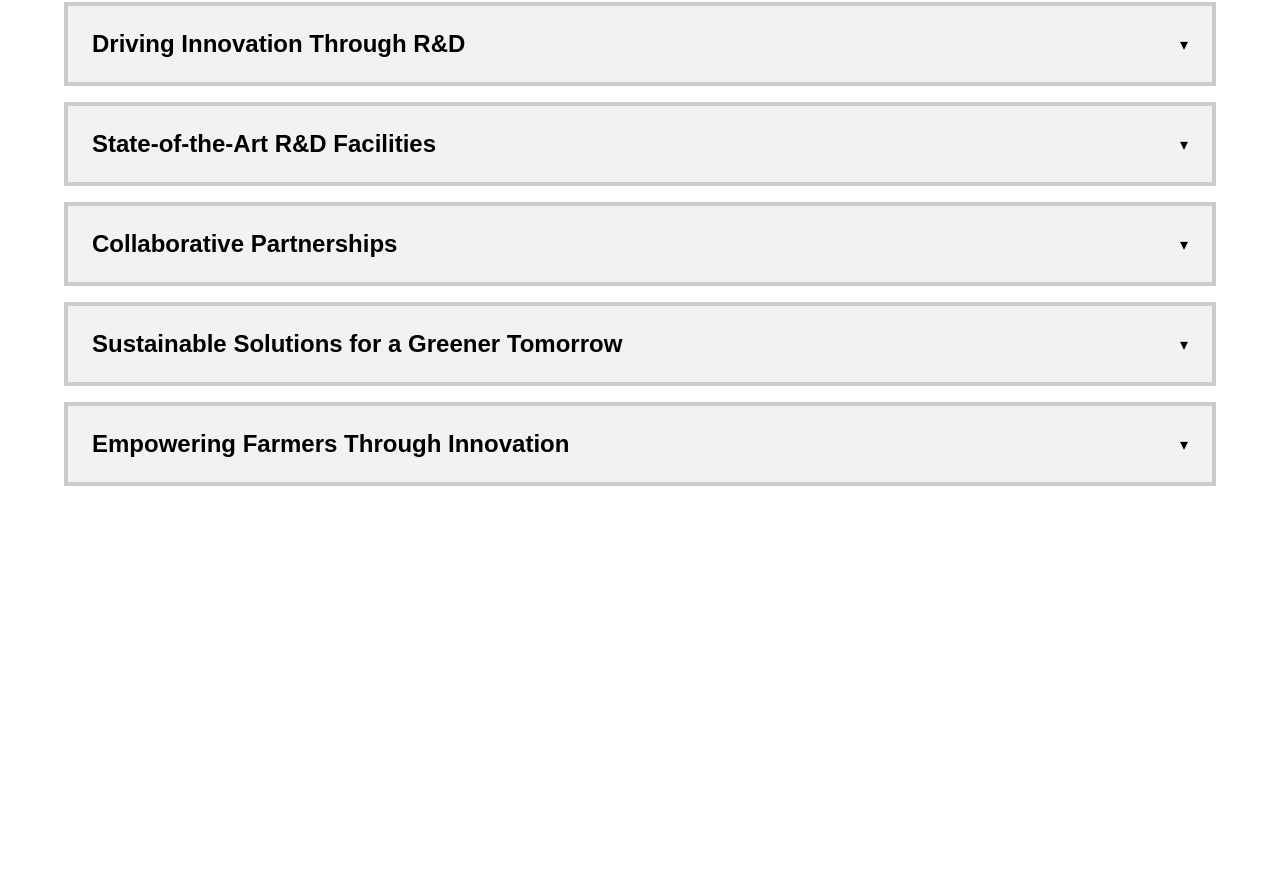
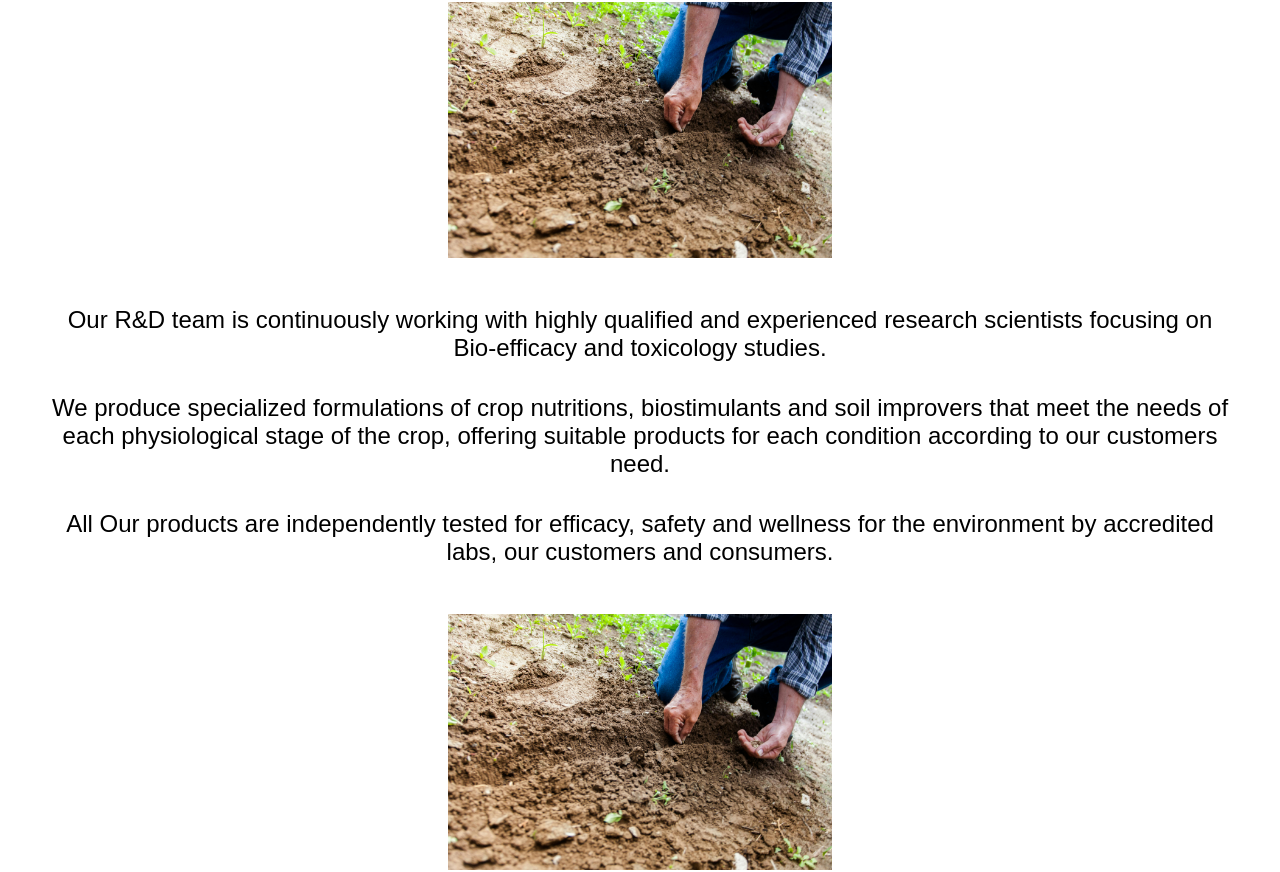
Before and after one commit to indo-organic/indo_organic_web, a React (Vite) app: page /researchDev in a window 1280 px wide. Shown: the part 655-1527 px from the top of the page. Built offline with nearby package versions, Linux system fonts and the light colour scheme.

Commit message:
research

```diff
--- a/src/components/Accordion.jsx
+++ /dev/null
@@ -1,22 +0,0 @@
-import React, { useState } from 'react';
-import '../styles/Accordion.scss'
-
-const Accordion = ({ title, content }) => {
-  const [isActive, setIsActive] = useState(false);
-
-  const toggleAccordion = () => {
-    setIsActive(!isActive);
-  };
-
-  return (
-    <div className={`accordion ${isActive ? 'active' : ''}`} onClick={toggleAccordion}>
-      <div className="accordion-header">
-        <h2>{title}</h2>
-        <div className={`arrow ${isActive ? 'active' : ''}`}>&#9662;</div>
-      </div>
-      <div className="accordion-content">{isActive && content}</div>
-    </div>
-  );
-};
-
-export default Accordion;
--- a/src/components/MainPage.jsx
+++ b/src/components/MainPage.jsx
@@ -2,13 +2,15 @@ import SocialMedia from "./SocialMedia"
 import Product from './Products'
 import OurStory from "./OurStory"
 import IntroVid from "./IntroVid"
+import NewUpdate from "./NewUpdate"
 
 const MainPage = () => {
   return (
     <>
-    {/* <OurStory/> */}
+    <OurStory/>
     <Product/>
     <IntroVid/>
+    <NewUpdate/>
     <SocialMedia/>
 
 
--- /dev/null
+++ b/src/components/NewUpdate.jsx
@@ -0,0 +1,16 @@
+import '../styles/NewUpdate.scss'
+const NewUpdate = () => {
+  return (
+    <>
+     <div className="text-container">
+      <div className="text-slide">
+        <span>Latest news  and updates</span>
+      </div>
+    </div>
+
+
+    </>
+  )
+}
+
+export default NewUpdate
--- a/src/pages/ResearchDev.jsx
+++ b/src/pages/ResearchDev.jsx
@@ -1,6 +1,7 @@
 import '../styles/ResearchDev.scss'
 import research_img from '../assets/research_t_img.png'
-import Accordion from '../components/Accordion'
+import research_img_box from '../assets/slide2.jpg'
+
 const ResearchDev = () => {
   return (
     <>
@@ -14,18 +15,24 @@ const ResearchDev = () => {
 
 
 
-        <div className="reserach_box">
-          <Accordion title="Driving Innovation Through R&D" content="Our dedicated team of scientists, researchers, and agronomists works tirelessly to explore novel technologies, develop advanced formulations, and conduct rigorous field trials to address the evolving challenges faced by farmers worldwide. By leveraging the latest advancements in agricultural science, biotechnology, and chemistry, we endeavor to revolutionize crop protection, soil health, and plant nutrition, thus contributing to the global food security agenda." />
-          <Accordion title="State-of-the-Art R&D Facilities" content="At Indo Organics, we boast state-of-the-art R&D facilities equipped with cutting-edge laboratories, modern equipment, and specialized testing infrastructure. These facilities serve as incubators for innovation, fostering collaboration, experimentation, and discovery across various agricultural disciplines. Our commitment to excellence is reflected in our continuous investment in R&D infrastructure, ensuring that we remain at the forefront of agricultural innovation.
+        <div className="research_box_content">
+          <img src={research_img_box} alt="" />
+          <div className="research_text_content">
+            <p>Our R&D team is continuously working with highly
+              qualified and experienced research scientists focusing on
+              Bio-efficacy and toxicology studies.</p>
+            <p>We produce specialized formulations of crop nutritions,
+              biostimulants and soil improvers that meet the needs of
+              each physiological stage of the crop, offering suitable
+              products for each condition according to our customers
+              need. </p>
 
-" />
-          <Accordion title="Collaborative Partnerships" content="We recognize the value of collaboration and actively engage in strategic partnerships with leading academic institutions, research organizations, and industry stakeholders. By fostering an ecosystem of collaboration and knowledge sharing, we harness collective expertise and resources to tackle complex agricultural challenges, accelerate the pace of innovation, and deliver impactful solutions that benefit farmers and communities worldwide." />
-          <Accordion title="Sustainable Solutions for a Greener Tomorrow" content="At the heart of our R&D efforts lies a steadfast commitment to sustainability and environmental stewardship. We prioritize the development of eco-friendly agrochemicals, bio-based formulations, and precision agriculture technologies that minimize environmental impact, promote biodiversity, and safeguard natural resources for future generations. By integrating sustainability into our R&D agenda, we aim to create a more resilient and regenerative agricultural ecosystem that fosters long-term prosperity for farmers and the planet." />
+            <p>All Our products are independently tested for efficacy,
+              safety and wellness for the environment by accredited
+              labs, our customers and consumers.</p>
+          </div>
+          <img src={research_img_box} alt="" />
 
-
-          <Accordion title="Empowering Farmers Through Innovation" content="Ultimately, our R&D initiatives are driven by a singular mission: to empower farmers with the tools, technologies, and knowledge they need to thrive in a rapidly changing world. By harnessing the power of innovation, we aim to unlock new opportunities, overcome agricultural challenges, and pave the way for a more sustainable, resilient, and prosperous future for agriculture.
-
-Join us on our journey of innovation as we continue to push the boundaries of agricultural R&D and chart a course towards a brighter, more sustainable future for farming communities worldwide." />
 
         </div>
 
--- a/src/styles/Accordion.scss
+++ /dev/null
@@ -1,62 +0,0 @@
-.accordion {
-  margin-bottom: 1rem;
-  border-radius: 5px;
-  overflow: hidden;
-  width: 100%;
-  display: flex;
-  flex-direction: column;
-  align-items: center;
-
-  .accordion-header {
-      border: 4px solid #ccc;
-      display: flex;
-      align-items: center;
-      justify-content: space-between;
-      padding: 1.5rem;
-      cursor: pointer;
-      background-color: #f2f2f2;
-      width: 90%;
-
-      h2 {
-        margin: 0;
-
-      }
-
-      .arrow {
-        transition: transform 0.3s;
-      }
-    }
-
-    .accordion-content {
-      border: 4px solid #ccc;
-      width: 90%;
-      padding: 3rem;
-      display: none;
-      background-color: #fff;
-      font-size: 1.6rem;
-      font-weight: 500;
-
-    }
-
-    &.active {
-      .accordion-header {
-        background-color: #e0e0e0;
-
-        .arrow {
-          transform: rotate(180deg);
-        }
-      }
-
-      .accordion-content {
-        display: block;
-      }
-    }
-  }
-
-  @media screen and (max-width: 768px) {
-    .accordion {
-      .accordion-header {
-        font-size: 1rem;
-      }
-    }
-  }
--- /dev/null
+++ b/src/styles/NewUpdate.scss
@@ -0,0 +1,19 @@
+.text-container {
+    overflow: hidden;
+    width: 100%;
+    height: 4vh;
+    background-color: rgb(163, 154, 154);
+  }
+
+  .text-slide {
+    animation: slideText 19s linear infinite;
+  }
+
+  @keyframes slideText {
+    0% {
+      transform: translateX(100%);
+    }
+    100% {
+      transform: translateX(-100%);
+    }
+  }
--- a/src/styles/ResearchDev.scss
+++ b/src/styles/ResearchDev.scss
@@ -1,6 +1,6 @@
 .research{
     width: 100%;
-    height: 180vh;
+    height: 200vh;
     display: flex;
     flex-direction: column;
     align-content: center;
@@ -24,3 +24,24 @@
         }
     }
 }
+
+.research_box_content{
+    display: flex;
+    align-items: center;
+    flex-direction: column;
+    height: 120vh;
+
+    img{
+        width: 30%;
+    }
+    .research_text_content{
+        font-size: 1rem;
+        padding: 2rem;
+        p{
+            padding: 1rem;
+            text-align: center;
+            font-size: 1.5rem;
+        }
+    }
+
+}
```
